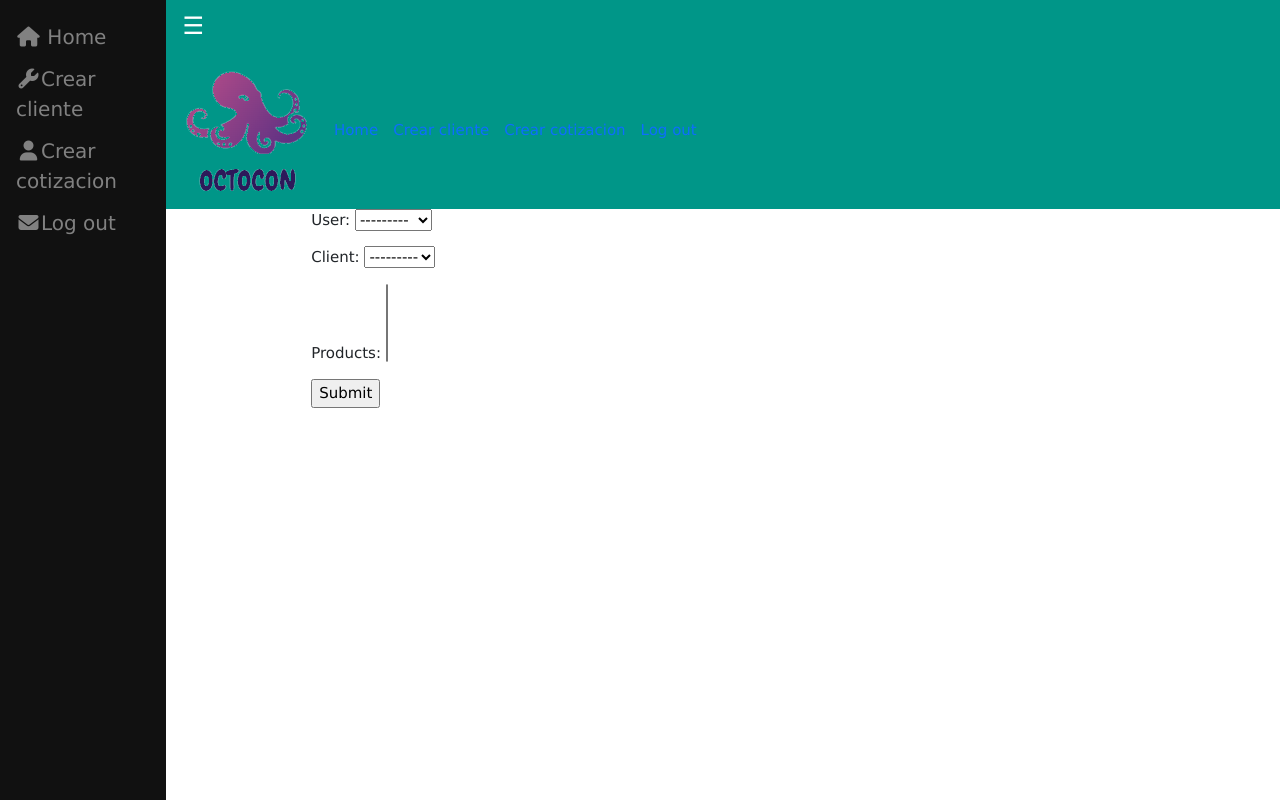
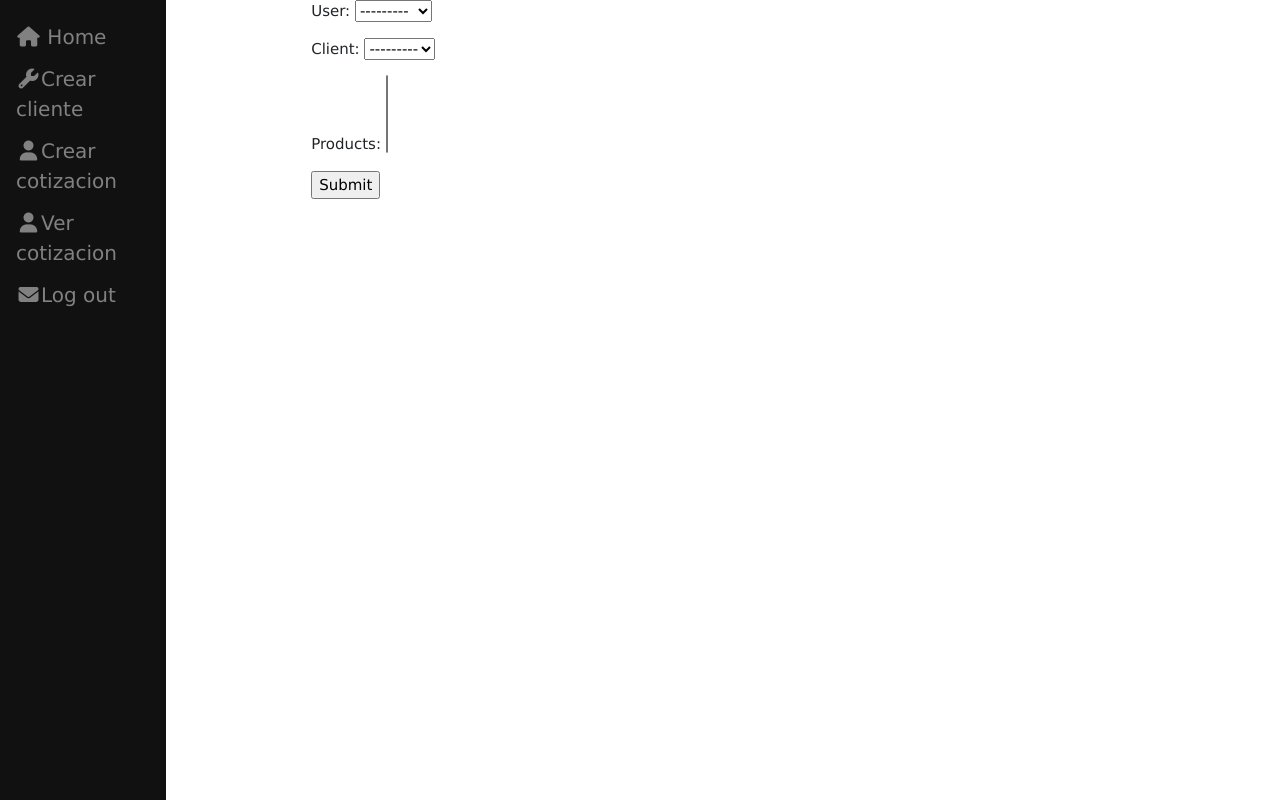
Before and after one commit to ClonesAPP/CA-BackEnd, a Django app: page /create-quotation/ in a window 1280 px wide. Run offline with Django 4.2, Linux system fonts and the light colour scheme; the visitor is signed in with stand-in values (Sample User, id 1); data comes from the database, SQL or seed files in the repository; data that the repository does not hold is empty; some libraries are stand-ins or nearby versions.

Commit message:
Added path to see al quotations

```diff
--- a/backend/api/urls.py
+++ b/backend/api/urls.py
@@ -8,4 +8,5 @@ urlpatterns = [
     path('quotation/<str:pk>', views.quotation, name="quotation"),
     path('create-client/', views.create_client, name="create-client"),
     path('create-quotation/', views.create_quotation, name="create-quotation"),
+    path('see-quotations/', views.see_quotations, name="see-quotations"),
 ]
--- a/backend/api/views.py
+++ b/backend/api/views.py
@@ -15,6 +15,12 @@ def home(request):
     quotations = Quotation.objects.all()
     context = {'quotations': quotations}
     return render(request, 'api/home.html', context)
+
+@login_required(redirect_field_name=LOGOUT_REDIRECT_URL)
+def see_quotations(request):
+    quotations = Quotation.objects.all()
+    context = {'quotations': quotations}
+    return render(request, 'api/quotations.html', context)
 
 @login_required(redirect_field_name=LOGOUT_REDIRECT_URL)
 def quotation(request, pk):
--- a/backend/templates/navbar.html
+++ b/backend/templates/navbar.html
@@ -13,29 +13,7 @@
         <a class="nav-item nav-link" href="{% url 'home' %}"><i class="fa fa-fw fa-home"></i> Home</a>
         <a class="nav-item nav-link" href="{% url 'create-client' %}"><i class="fa fa-fw fa-wrench"></i>Crear cliente</a>
         <a class="nav-item nav-link" href="{% url 'create-quotation' %}"><i class="fa fa-fw fa-user"></i>Crear cotizacion</a>
+        <a class="nav-item nav-link" href="{% url 'see-quotations' %}"><i class="fa fa-fw fa-user"></i>Ver cotizacion</a>
         <a class="nav-item nav-link" href="{% url 'logout' %}"><i class="fa fa-fw fa-envelope"></i>Log out</a>
     </div>
-
-    <div id="main">
-        <div class="w3-teal">
-            <button id="openNav" class="w3-button w3-teal w3-xlarge" onclick="w3_open()">&#9776;</button>
-            <div class="w3-container">
-                <nav class="navbar navbar-expand-lg">
-                    <a class="navbar-brand" href="{% url 'home' %}"><img class="logo" src="{% static 'images/favicon.ico' %}" alt=""></a>
-                    <button class="navbar-toggler" type="button" data-toggle="collapse" data-target="#navbarNavAltMarkup"
-                        aria-controls="navbarNavAltMarkup" aria-expanded="false" aria-label="Toggle navigation">
-                        <span class="navbar-toggler-icon"></span>
-                    </button>
-                    <div class="collapse navbar-collapse" id="navbarNavAltMarkup">
-                        <div class="navbar-nav">
-                            <a class="nav-item nav-link" href="{% url 'home' %}">Home</a>
-                            <a class="nav-item nav-link" href="{% url 'create-client' %}">Crear cliente</a>
-                            <a class="nav-item nav-link" href="{% url 'create-quotation' %}">Crear cotizacion</a>
-                            <a class="nav-item nav-link" href="{% url 'logout' %}">Log out</a>
-                        </div>
-                    </div>
-                </nav>
-            </div>
-        </div>
-    </div>
 </body>
```
